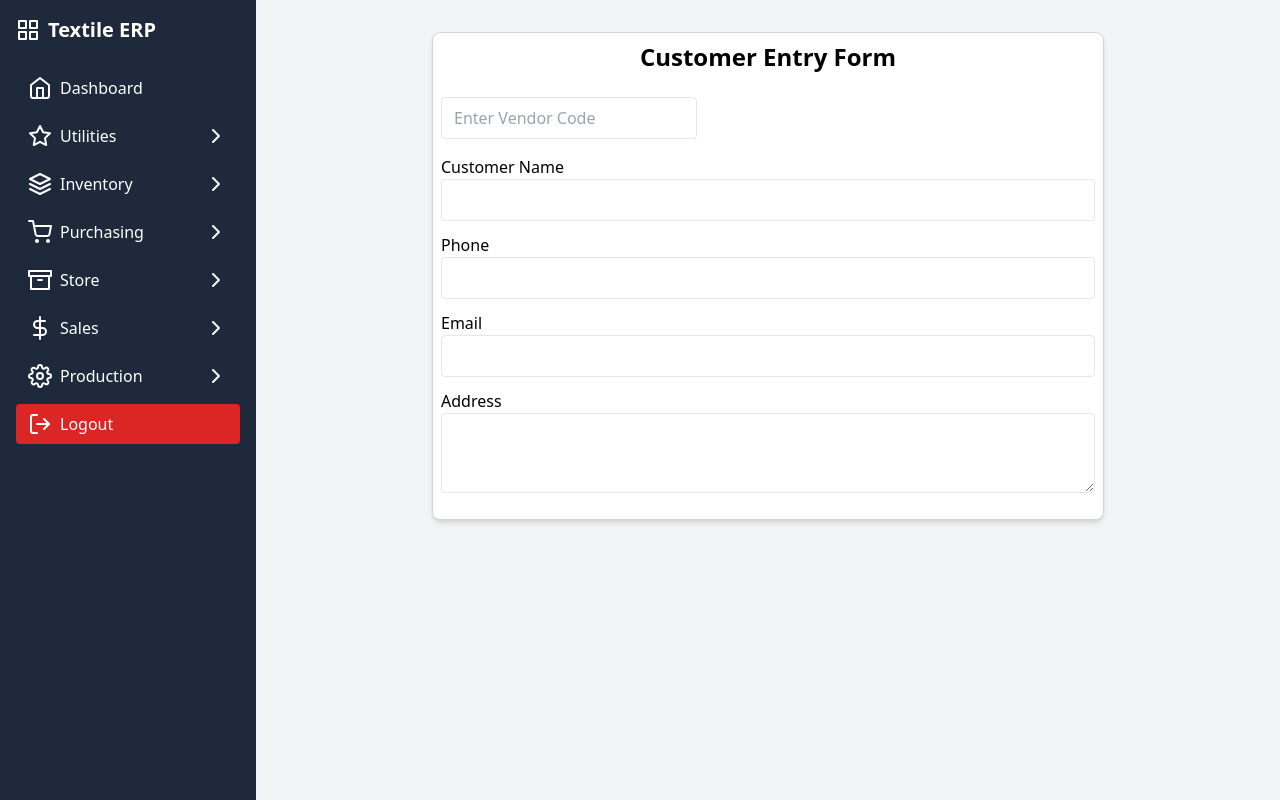
After one commit to callmeyaseen/SAAS, a Django app: page /utilities/customer-entry/ in a window 1280 px wide. The commit adds this page. Run offline with Django 5.2, Linux system fonts and the light colour scheme.

Commit message:
Working On Customer Entry Form Template

```diff
--- a/templates/layout/base.html
+++ b/templates/layout/base.html
@@ -187,6 +187,31 @@ class="flex gap-2 px-3 py-2 hover:bg-gray-700 rounded">
 
 </div>
 </div>
+
+<!-- 🔥 Customer (NEW PROFESSIONAL ADD) -->
+<div class="relative">
+<button onclick="toggleSub(event,'customerSub')"
+class="w-full flex justify-between px-3 py-2 rounded hover:bg-gray-700">
+
+<span class="flex gap-2 items-center">
+<i data-feather="layers"></i> Customer
+</span>
+
+<i data-feather="chevron-right"></i>
+</button>
+
+<div id="customerSub"
+class="hidden absolute left-full top-0 ml-2 w-56 bg-gray-950 rounded shadow-lg p-2">
+
+<!-- Entry -->
+<a href="{% url 'customer_entry' %}"
+class="flex gap-2 px-3 py-2 hover:bg-gray-700 rounded">
+<i data-feather="plus"></i> Customer Entry
+</a>
+
+</div>
+</div>
+
 
 </div>
 </li>
--- /dev/null
+++ b/utilities/templates/utilities/Customer_entry.html
@@ -0,0 +1,100 @@
+{% extends "layout/base.html" %}
+
+{% block content %}
+
+<div class="flex justify-center p-2">
+
+<div class="bg-white border border-gray-300 rounded-lg shadow-md p-2 w-full max-w-2xl">
+
+<h2 class="text-2xl font-bold mb-6 text-center">Customer Entry Form</h2>
+
+<!-- Messages -->
+{% if messages %}
+{% for message in messages %}
+<div class="bg-green-100 text-green-700 px-4 py-2 rounded mb-4">
+{{ message }}
+</div>
+{% endfor %}
+{% endif %}
+
+<!-- FIND FORM -->
+<form method="POST" class="flex gap-2 mb-4">
+{% csrf_token %}
+<input type="text" name="search_code"
+placeholder="Enter Vendor Code"
+class="border rounded px-3 py-2 w-64">
+
+{% if perms.utilities.view_vendor %}
+<button name="find"
+class="bg-gray-700 text-white px-4 rounded">
+Find
+</button>
+{% endif %}
+</form>
+
+<!-- SAVE / UPDATE / DELETE FORM -->
+<form method="POST" class="space-y-3">
+{% csrf_token %}
+
+<input type="hidden" name="vendor_code" value="{{ vendor.vendor_code }}">
+
+<div>
+<label>Customer Name</label>
+<input type="text" name="customer_name"
+value="{{ vendor.customer_name|default:'' }}"
+class="w-full border rounded px-3 py-2">
+</div>
+
+<div>
+<label>Phone</label>
+<input type="text" name="phone"
+value="{{ vendor.phone|default:'' }}"
+class="w-full border rounded px-3 py-2">
+</div>
+
+<div>
+<label>Email</label>
+<input type="email" name="email"
+value="{{ vendor.email|default:'' }}"
+class="w-full border rounded px-3 py-2">
+</div>
+
+<div>
+<label>Address</label>
+<textarea name="address"
+class="w-full border rounded px-3 py-2 h-20">{{ vendor.address|default:'' }}</textarea>
+</div>
+
+<div class="flex gap-2">
+
+{% if perms.utilities.add_vendor %}
+<button name="save"
+class="bg-blue-600 text-white px-4 py-2 rounded">
+Save
+</button>
+{% endif %}
+
+{% if perms.utilities.change_vendor %}
+<button name="update"
+class="bg-green-600 text-white px-4 py-2 rounded">
+Update
+</button>
+{% endif %}
+
+{% if perms.utilities.delete_vendor %}
+<button name="delete"
+onclick="return confirm('Delete this vendor?')"
+class="bg-red-600 text-white px-4 py-2 rounded">
+Delete
+</button>
+{% endif %}
+
+</div>
+
+</form>
+
+</div>
+
+</div>
+
+{% endblock %}
--- a/utilities/urls.py
+++ b/utilities/urls.py
@@ -20,4 +20,5 @@ urlpatterns = [
     path("machine/action/", views.machine_action, name="machine_action"),
     path('machine-list/', views.machine_list, name='machine_list'),
     path('machine/detail/<str:code>/', views.machine_detail, name='machine_detail'),
+    path("customer-entry/", views.customer_entry, name="customer_entry"),
 ]
--- a/utilities/views.py
+++ b/utilities/views.py
@@ -924,3 +924,11 @@ def machine_list(request):
 def machine_detail(request, code):
     machine = get_object_or_404(Machine, machine_code=code)
     return render(request, "utilities/machine_detail.html", {"machine": machine})
+
+
+# =========================
+# 📋 Customer Entry
+# =========================
+
+def customer_entry(request):
+    return render(request, "utilities/customer_entry.html")
```
Also changed, not shown: db.sqlite3.
